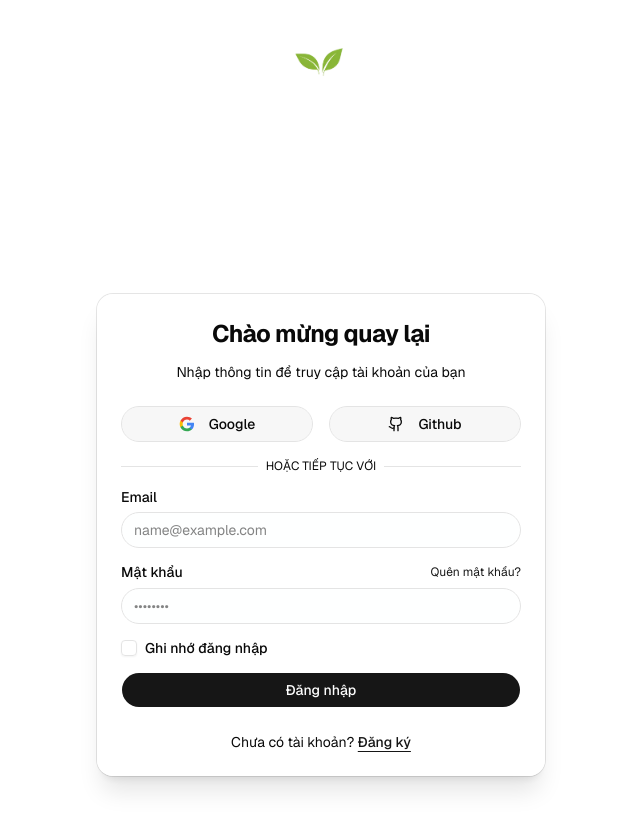
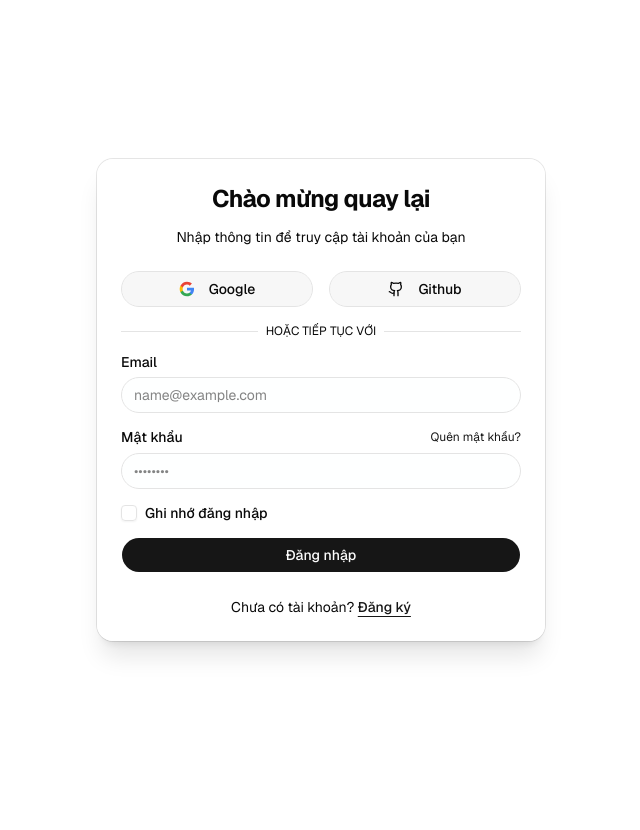
Before and after one commit to iShy-Inc/talk-n-share, a Next.js app: page /login in a window 1280 px wide. Shown: the top 830 px of the page, without its empty margins (319-959 px from the left). After the commit the page ends 800 px from the top, so only its background shows below. Built offline with nearby package versions, Linux system fonts and the light colour scheme; no server answers.

Commit message:
fix: ui auth page

```diff
--- a/app/(auth)/layout.tsx
+++ b/app/(auth)/layout.tsx
@@ -1,12 +1,8 @@
 import React from "react";
-import { AppLogo } from "@/components/shared/AppLogo";
 
 const AuthLayout = ({ children }: { children: React.ReactNode }) => {
 	return (
 		<div className="flex flex-col min-h-screen items-center justify-center">
-			<div className="mb-8 pt-8">
-				<AppLogo imageClassName="h-16 w-auto" />
-			</div>
 			{children}
 		</div>
 	);
```
